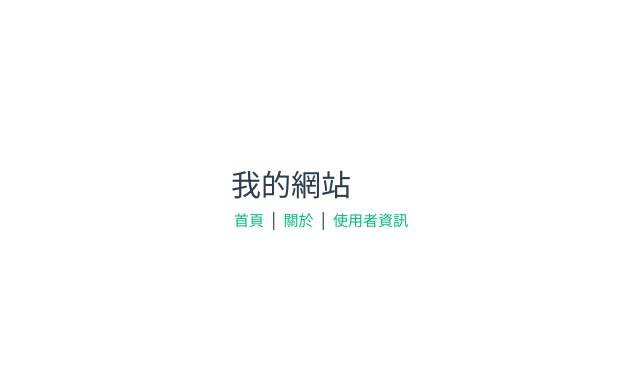
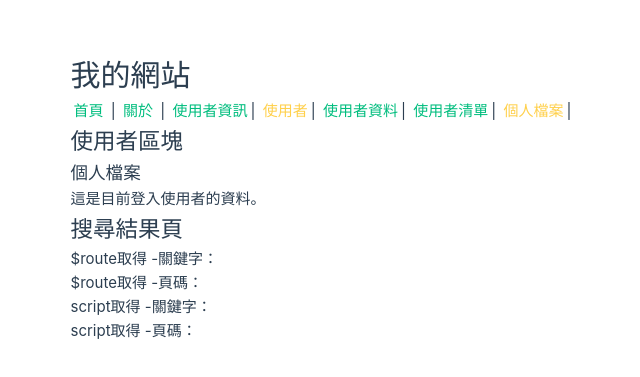
Before and after one commit to Kevin6065/SourceTreeFolder, a Vue app: page /users/profile in a window 1280 px wide. Shown: the part 203-580 px from the top of the page, without its empty margins (319-959 px from the left). Built offline with nearby package versions, Linux system fonts and the light colour scheme.

Commit message:
10/27上課進度

```diff
--- a/src/components/TopBar.vue
+++ b/src/components/TopBar.vue
@@ -3,7 +3,11 @@
 <template>
   <div>
     <router-link to="/">首頁</router-link> | <router-link to="/about">關於</router-link> |
-    <router-link to="/users/Jerry/posts/1234">使用者資訊</router-link>
+    <router-link to="/users/Jerry/posts/1234">使用者資訊</router-link>|
+    <router-link to="/users">使用者</router-link>|
+    <router-link :to="{ name: 'UsersX', params: { id: 'u123' } }">使用者資料</router-link>|
+    <router-link to="/users/list">使用者清單</router-link>|
+    <router-link to="/users/profile">個人檔案</router-link>|
   </div>
 </template>
 
--- a/src/router/index.js
+++ b/src/router/index.js
@@ -1,13 +1,31 @@
 // src/router/index.js
 import { createRouter, createWebHistory } from 'vue-router'
-import Home from '@/views/Home.vue'
-import About from '@/views/About.vue'
+
 import UserPost from '@/views/UserPost.vue'
+import Users from '@/views/Users.vue'
+import UsersList from '@/views/UsersList.vue'
+import UserspPofile from '@/views/UserspPofile.vue'
+import UsersData from '@/views/UsersData.vue'
 
 const routes = [
-  { path: '/', component: Home },
-  { path: '/about', component: About },
+  { path: '/', component: () => import('@/views/Home.vue') },
+  { path: '/about', component: () => import('@/views/About.vue') },
   { path: '/users/:username/posts/:postId', component: UserPost },
+  {
+    path: '/users',
+    name: 'User',
+    component: Users,
+    children: [
+      { path: ':id', name: 'UsersX', component: UsersData, props: true }, // ✅ 啟用 props
+      { path: 'list', component: UsersList },
+      { path: 'profile', name: 'profile', component: UserspPofile },
+    ],
+  },
+  {
+    path: '/user/:username',
+    name: 'UserDetail',
+    component: () => import('@/views/UserDetail.vue'),
+  },
 ]
 
 const router = createRouter({
--- /dev/null
+++ b/src/views/UserDetail.vue
@@ -0,0 +1,14 @@
+<template>
+  <div>
+    <h2>使用者詳情</h2>
+    <p>$route取得 - 目前使用者：{{ $route.params.username }}</p>
+    <p>script取得 - 目前使用者：{{ username }}</p>
+  </div>
+</template>
+
+<script setup>
+import { useRoute } from 'vue-router'
+
+const route = useRoute()
+const username = route.params.username
+</script>
--- /dev/null
+++ b/src/views/Users.vue
@@ -0,0 +1,11 @@
+<script setup></script>
+
+<template>
+  <div>
+    <h2>使用者區塊</h2>
+    <!-- 子頁面顯示區 -->
+    <router-view />
+  </div>
+</template>
+
+<style scoped></style>
--- /dev/null
+++ b/src/views/UsersData.vue
@@ -0,0 +1,14 @@
+<script setup>
+defineProps({
+  id: String,
+})
+</script>
+
+<template>
+  <div>
+    <h3>個人檔案</h3>
+    <p>使用者ID為{{ id }}。</p>
+  </div>
+</template>
+
+<style scoped></style>
--- /dev/null
+++ b/src/views/UsersList.vue
@@ -0,0 +1,45 @@
+<script setup>
+import { ref } from 'vue'
+import { useRouter } from 'vue-router'
+const users = ref(['Alice', 'Bob', 'Charlie'])
+const router = useRouter()
+
+// 點擊後導向
+const goToUser = (user) => {
+  router.push({
+    name: 'UserDetail', // 對應 router 設定的 route name
+    params: { username: user }, // 傳遞參數
+  })
+}
+</script>
+
+<template>
+  <div>
+    <h3>使用者清單</h3>
+    <ul>
+      <li
+        v-for="(user, index) in users"
+        :key="index"
+        @click="goToUser(user)"
+        style="cursor: pointer"
+      >
+        {{ user }}
+      </li>
+      <hr />
+      <button
+        @click="
+          () => {
+            router.push({ name: 'profile', query: { q: 'book', page: '1' } })
+          }
+        "
+      >
+        router.query
+      </button>
+      <!-- <li>Alice</li> -->
+      <!-- <li>Bob</li>
+      <li>Charlie</li> -->
+    </ul>
+  </div>
+</template>
+
+<style scoped></style>
--- /dev/null
+++ b/src/views/UserspPofile.vue
@@ -0,0 +1,22 @@
+<script setup>
+import { useRoute } from 'vue-router'
+const router = useRoute()
+const { q, page } = router.query
+</script>
+
+<template>
+  <div>
+    <h3>個人檔案</h3>
+    <p>這是目前登入使用者的資料。</p>
+
+    <div>
+      <h2>搜尋結果頁</h2>
+      <p>$route取得 -關鍵字：{{ $route.query.q }}</p>
+      <p>$route取得 -頁碼：{{ $route.query.page }}</p>
+      <p>script取得 -關鍵字：{{ q }}</p>
+      <p>script取得 -頁碼：{{ page }}</p>
+    </div>
+  </div>
+</template>
+
+<style scoped></style>
```
